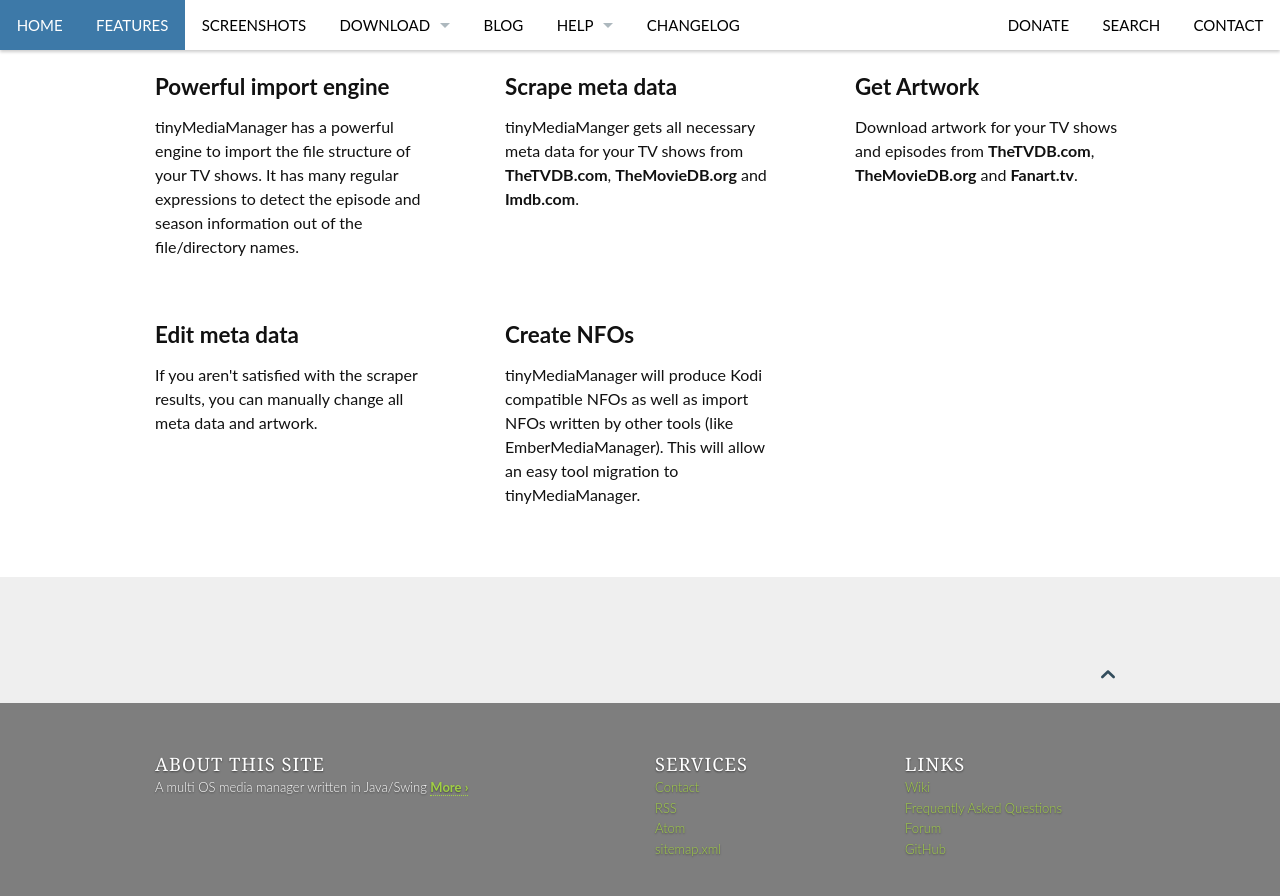
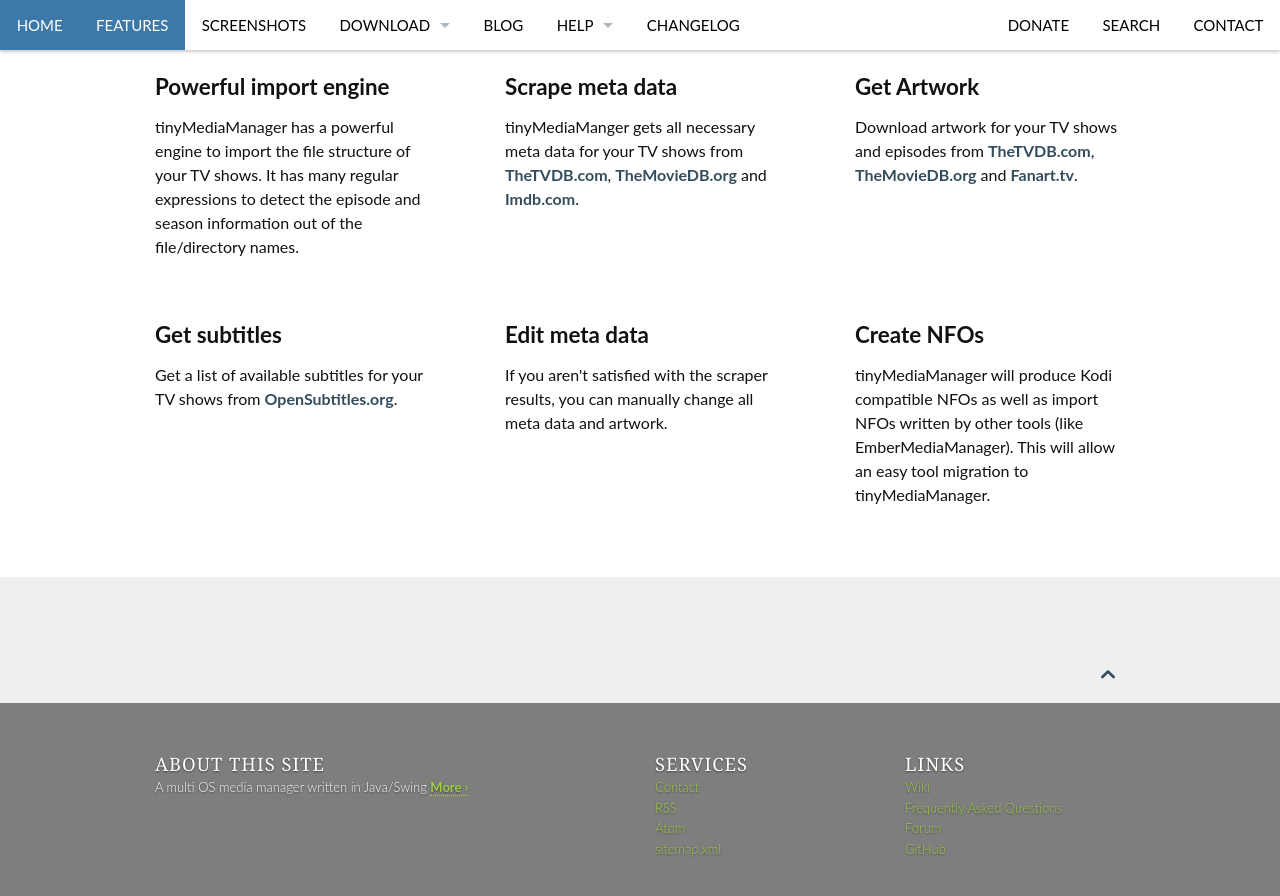
Before and after one commit to 636stefan/www.tinymediamanager.org, a Jekyll site: the page built from pages/features.md, in a window 1280 px wide and 900 px high, scrolled down 1803 px. Shown: the top 896 px of the window. Built offline with Jekyll 4.4.1, drawn with Linux system fonts in a browser that asks for light colours.

Commit message:
added links and updated features

```diff
--- a/pages/features.md
+++ b/pages/features.md
@@ -35,23 +35,23 @@ permalink: "/features/"
   <div class="row">
     <div class="widget medium-4 columns">
       <div class="widget-header">Scrape meta data</div>
-      tinyMediaManger gets all necessary meta data for your movies from <b>TheMovieDB.org</b>, <b>Imdb.com</b>, <b>OFDb.de</b>, <b>Moviemeter.nl</b> and even more.
+      tinyMediaManger gets all necessary meta data for your movies from <b><a href="https://www.themoviedb.org" target="_blank">TheMovieDB.org</a></b>, <b><a href="http://www.imdb.com" target="_blank">Imdb.com</a></b>, <b><a href="http://www.ofdb.de/" target="_blank">OFDb.de</a></b>, <b><a href="http://www.moviemeter.nl" target="_blank">Moviemeter.nl</a></b> and even more.
     </div>
 
     <div class="widget medium-4 columns">
       <div class="widget-header">Get artwork</div>
-      Artwork such as fanart, poster, clearart, discart, logos and more can be downloaded from <b>TheMovieDB.org</b> and <b>Fanart.tv</b>.
+      Artwork such as fanart, poster, clearart, discart, logos and more can be downloaded from <b><a href="https://www.themoviedb.org" target="_blank">TheMovieDB.org</a></b> and <b><a href="https://fanart.tv" target="_blank">Fanart.tv</a></b>.
     </div>
 
     <div class="widget medium-4 columns fit ">
       <div class="widget-header">Get trailers</div>
-      Get a list of available trailers for your movies from <b>TheMovieDB.org</b> and <b>HD-Trailers.net</b>.
+      Get a list of available trailers for your movies from <b><a href="https://www.themoviedb.org" target="_blank">TheMovieDB.org</a></b> and <b><a href="http://www.hd-trailers.net" target="_blank">HD-Trailers.net</a></b>.
     </div>
   </div>
   <div class="row">
     <div class="widget medium-4 columns">
       <div class="widget-header">Get subtitles</div>
-      Get a list of available subtitles for your movies from <b>OpenSubtitles.org</b>.
+      Get a list of available subtitles for your movies from <b><a href="http://www.opensubtitles.org" target="_blank">OpenSubtitles.org</a></b>.
     </div>
     <div class="widget medium-4 columns">
       <div class="widget-header">Edit meta data</div>
@@ -91,12 +91,12 @@ permalink: "/features/"
 
     <div class="widget medium-4 columns">
       <div class="widget-header">Artwork for movie sets</div>
-      There is also artwork for movie sets: you can take artwork from <b>TheMovieDB.org</b> or local files and store them for use with Kodi/MediaPortal.
+      There is also artwork for movie sets: you can take artwork from <b><a href="https://www.themoviedb.org" target="_blank">TheMovieDB.org</a></b> or local files and store them for use with Kodi/MediaPortal.
     </div>
 
     <div class="widget medium-4 columns fit ">
       <div class="widget-header">Assign movies</div>
-      Since most of the movie sets are already maintained in <b>TheMovieDB.org</b>, tinyMediaManager can use this information to automatically assign movies into the right movie sets.
+      Since most of the movie sets are already maintained in <b><a href="https://www.themoviedb.org" target="_blank">TheMovieDB.org</a></b>, tinyMediaManager can use this information to automatically assign movies into the right movie sets.
     </div>
   </div>
 </div>
@@ -114,27 +114,28 @@ permalink: "/features/"
 
     <div class="widget medium-4 columns">
       <div class="widget-header">Scrape meta data</div>
-      tinyMediaManger gets all necessary meta data for your TV shows from <b>TheTVDB.com</b>, <b>TheMovieDB.org</b> and <b>Imdb.com</b>.
+      tinyMediaManger gets all necessary meta data for your TV shows from <b><a href="http://thetvdb.com" target="_blank">TheTVDB.com</a></b>, <b><a href="https://www.themoviedb.org" target="_blank">TheMovieDB.org</a></b> and <b><a href="http://www.imdb.com" target="_blank">Imdb.com</a></b>.
     </div>
 
     <div class="widget medium-4 columns fit ">
       <div class="widget-header">Get Artwork</div>
-      Download artwork for your TV shows and episodes from <b>TheTVDB.com</b>, <b>TheMovieDB.org</b> and <b>Fanart.tv</b>.
+      Download artwork for your TV shows and episodes from <b><a href="http://thetvdb.com" target="_blank">TheTVDB.com</a></b>, <b><a href="https://www.themoviedb.org" target="_blank">TheMovieDB.org</a></b> and <b><a href="https://fanart.tv" target="_blank">Fanart.tv</a></b>.
     </div>
   </div>
    <div class="row">
+   <div class="widget medium-4 columns">
+     <div class="widget-header">Get subtitles</div>
+     Get a list of available subtitles for your TV shows from <b><a href="http://www.opensubtitles.org" target="_blank">OpenSubtitles.org</a></b>.
+   </div>
+
     <div class="widget medium-4 columns">
       <div class="widget-header">Edit meta data</div>
       If you aren't satisfied with the scraper results, you can manually change all meta data and artwork.
     </div>
 
-    <div class="widget medium-4 columns">
+    <div class="widget medium-4 columns fit">
       <div class="widget-header">Create NFOs</div>
       tinyMediaManager will produce Kodi compatible NFOs as well as import NFOs written by other tools (like EmberMediaManager). This will allow an easy tool migration to tinyMediaManager.
     </div>
-
-    <div class="widget medium-4 columns fit ">
-      &nbsp;
-    </div>
   </div>
 </div>
```
